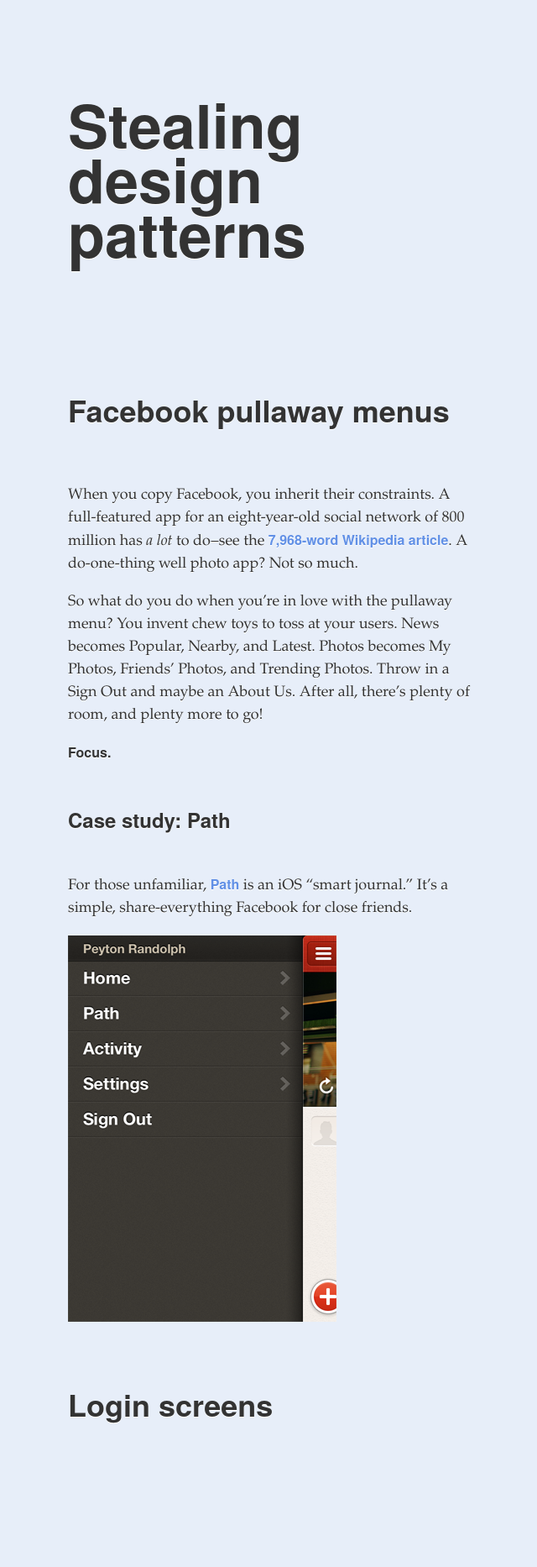
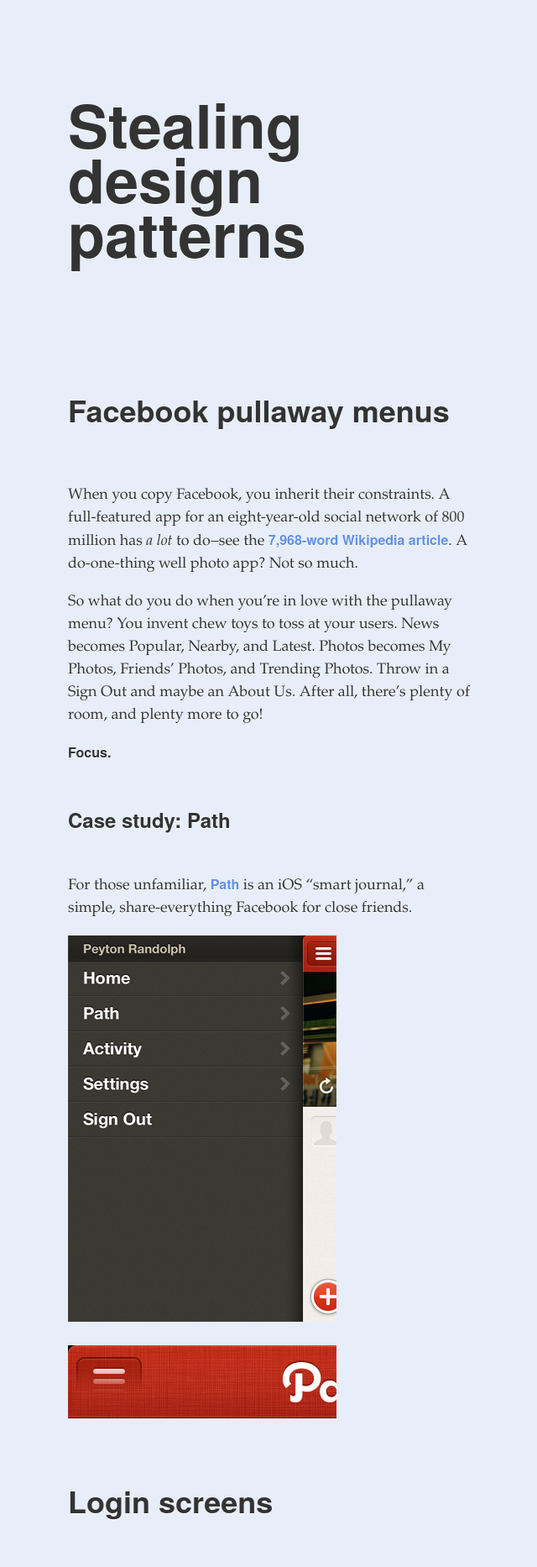
Before and after one commit to peyton/peyton.github.io, a Jekyll site: the page built from _posts/2012-03-01-patterns.md, in a window 1280 px wide. Shown: the whole page at 84% size, without its empty margins (316-956 px from the left). Built offline with Jekyll 4.4.1, drawn with Linux system fonts in a browser that asks for light colours; before the commit the page ends 1751 px from its top, so only the background shows below that.

Commit message:
Add disappearing

```diff
--- a/_posts/2012-03-01-patterns.md
+++ b/_posts/2012-03-01-patterns.md
@@ -15,8 +15,10 @@
 
 ### Case study: Path ###
 
-For those unfamiliar, [Path](https://path.com/) is an iOS "smart journal." It's a simple, share-everything Facebook for close friends.
+For those unfamiliar, [Path](https://path.com/) is an iOS "smart journal," a simple, share-everything Facebook for close friends.
 
 ![Path pullaway menu](/images/patterns/Path-Pullaway.png)
 
+![Path menu button disappearing](/images/patterns/Path-Disappearing.png)
+
 ## Login screens ##
```
Also changed, not shown: images/patterns/Path-Disappearing.png (added).
